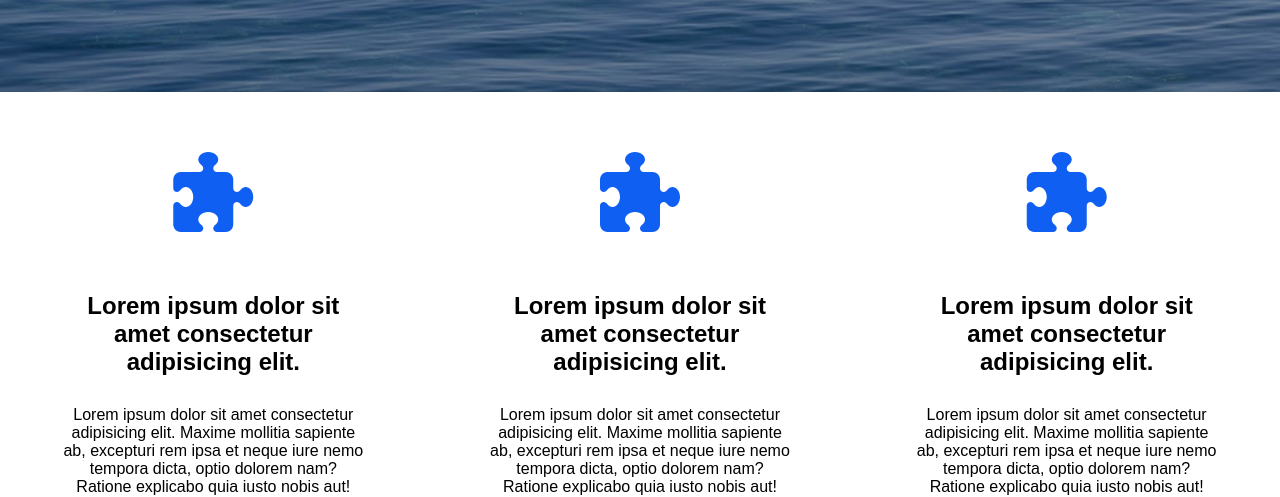
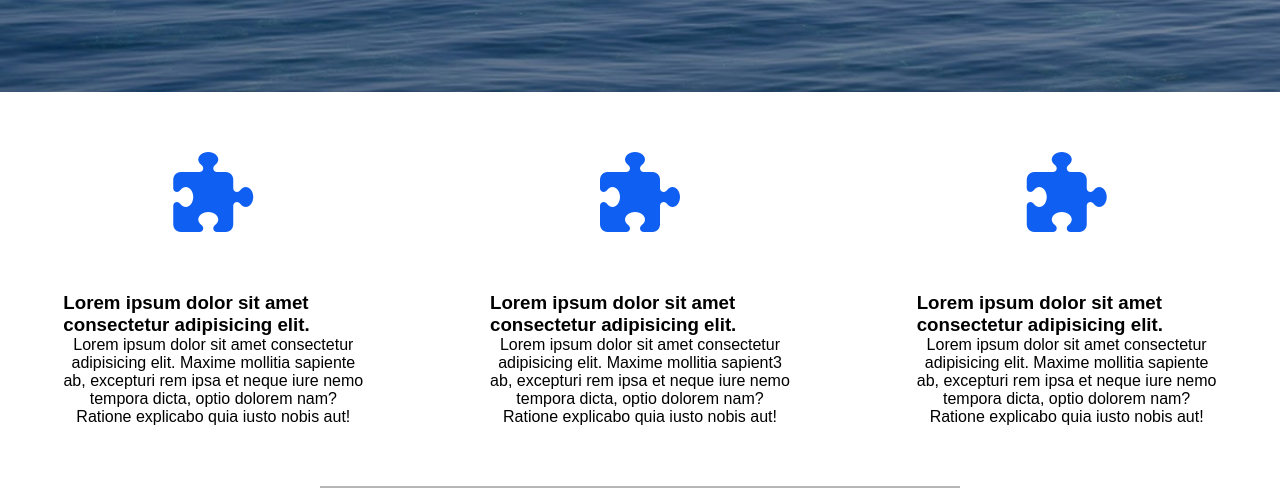
Before and after one commit to ThibautPoinloup/projet-html-1, a plain HTML site: page index.html in a window 1280 px wide. Shown: the part 308-805 px from the top of the page. Drawn offline with Linux system fonts and the light colour scheme.

Commit message:
Changement des H2 dans la div.cards et remplacé par des H3

```diff
--- a/index.html
+++ b/index.html
@@ -25,7 +25,7 @@
       <div class="cards">
         <article>
           <i class="fa-solid fa-puzzle-piece"></i>
-          <h2>Lorem ipsum dolor sit amet consectetur adipisicing elit.</h2>
+          <h3>Lorem ipsum dolor sit amet consectetur adipisicing elit.</h3>
           <p>
             Lorem ipsum dolor sit amet consectetur adipisicing elit. Maxime
             mollitia sapiente ab, excepturi rem ipsa et neque iure nemo tempora
@@ -34,16 +34,16 @@
         </article>
         <article>
           <i class="fa-solid fa-puzzle-piece"></i>
-          <h2>Lorem ipsum dolor sit amet consectetur adipisicing elit.</h2>
+          <h3>Lorem ipsum dolor sit amet consectetur adipisicing elit.</h3>
           <p>
             Lorem ipsum dolor sit amet consectetur adipisicing elit. Maxime
-            mollitia sapiente ab, excepturi rem ipsa et neque iure nemo tempora
+            mollitia sapient3 ab, excepturi rem ipsa et neque iure nemo tempora
             dicta, optio dolorem nam? Ratione explicabo quia iusto nobis aut!
           </p>
         </article>
         <article>
           <i class="fa-solid fa-puzzle-piece"></i>
-          <h2>Lorem ipsum dolor sit amet consectetur adipisicing elit.</h2>
+          <h3>Lorem ipsum dolor sit amet consectetur adipisicing elit.</h3>
           <p>
             Lorem ipsum dolor sit amet consectetur adipisicing elit. Maxime
             mollitia sapiente ab, excepturi rem ipsa et neque iure nemo tempora
```
